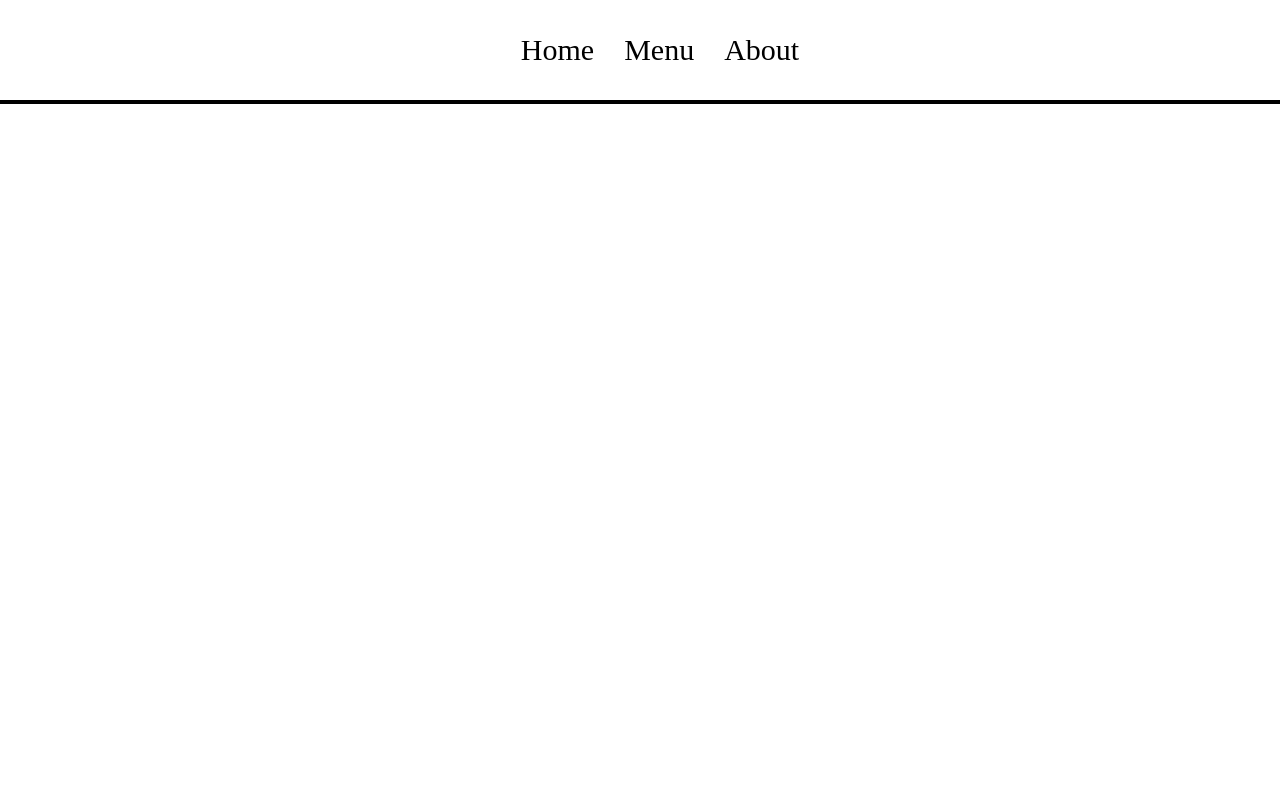
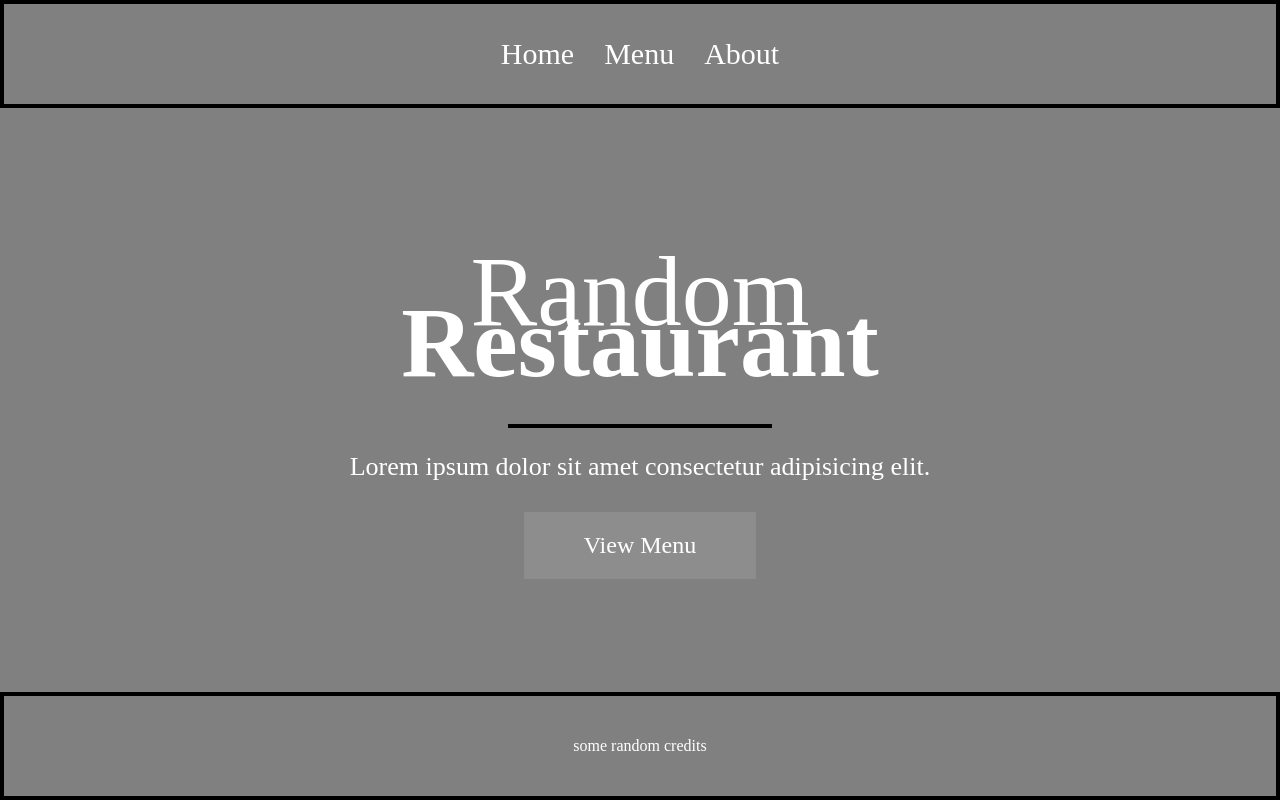
Before and after one commit to forwot/odin_restaurant-page, a website built with webpack: page src/template.html in a window 1280 px wide. Built offline with nearby package versions, Linux system fonts and the light colour scheme.

Commit message:
add: home page draft

```diff
--- a/src/styles.css
+++ b/src/styles.css
@@ -1,12 +1,22 @@
+*:not(dialog) {
+    margin: 0;
+  }
+
 body{
     margin: 0;
+    height: 100vh;
+    display: grid;
+    grid-template-rows: auto 1fr auto;
+    background-color: grey;
+    color: white;
 }
 
-nav{
+nav,
+footer{
     display: flex;
     justify-content: center;
     align-items: center;
-    border-bottom: 4px solid black;
+    border: 4px solid black;
     height: 100px;
 }
 ul{
@@ -16,4 +26,97 @@ ul{
     gap: 30px;
     list-style-type: none;
     font-size: 30px;
+    padding: 0;
 }
+
+#content{
+    display: flex;
+    flex-direction: column;
+    justify-content: center;
+}
+
+
+hr{
+    width: 260px;
+    border: 2px solid black;
+    margin: 24px;
+}
+.home-container{
+    display: flex;
+    flex-direction: column;
+    align-items: center;
+    justify-content: center;
+}
+.title-one,
+.title-two{
+    font-size: 100px;
+    margin: 0;
+}
+.title-one{
+    display: flex;
+    justify-content: center;
+    align-items: center;
+    height: 140px;
+}
+.title-two{
+    margin-top: -76px;
+}
+.box-1{
+    margin-top: 30px;
+}
+.desc{
+    font-size: 26px;
+}
+
+/* Button Styling */
+.btn-one {
+    color: #FFF;
+    transition: all 0.3s;
+    position: relative;
+    padding: 20px 60px; /* Vertical: 15px, Horizontal: 40px */
+    font-size: 1.5rem;   /* Adjusts the text size */
+    display: inline-block; /* Ensures padding and width apply correctly */
+  }
+  .btn-one span {
+    transition: all 0.3s;
+  }
+  .btn-one::before {
+    content: '';
+    position: absolute;
+    bottom: 0;
+    left: 0;
+    width: 100%;
+    height: 100%;
+    z-index: 1;
+    opacity: 0;
+    transition: all 0.3s;
+    border-top-width: 1px;
+    border-bottom-width: 1px;
+    border-top-style: solid;
+    border-bottom-style: solid;
+    border-top-color: rgba(255,255,255,0.5);
+    border-bottom-color: rgba(255,255,255,0.5);
+    transform: scale(0.1, 1);
+  }
+  .btn-one:hover span {
+    letter-spacing: 2px;
+  }
+  .btn-one:hover::before {
+    opacity: 1;
+    transform: scale(1, 1);
+  }
+  .btn-one::after {
+    content: '';
+    position: absolute;
+    bottom: 0;
+    left: 0;
+    width: 100%;
+    height: 100%;
+    z-index: 1;
+    transition: all 0.3s;
+    background-color: rgba(255,255,255,0.1);
+  }
+  .btn-one:hover::after {
+    opacity: 0;
+    transform: scale(0.1, 1);
+  }
--- a/src/template.html
+++ b/src/template.html
@@ -18,7 +18,23 @@
     </header>
 
     <div id="content">
+        <div class="home-container">
+            <p class="title-one">Random</p>
+            <h1 class="title-two">Restaurant</h1>
+            <hr>
+            <p class="desc">Lorem ipsum dolor sit amet consectetur adipisicing elit.</p>
 
+            <div class="box-1">
+                <div class="btn btn-one">
+                    <span>View Menu</span>
+                </div>
+            </div>
+        </div>
     </div>
+
+    <footer>
+        <p>some random credits</p>
+    </footer>
+
 </body>
 </html>
```
